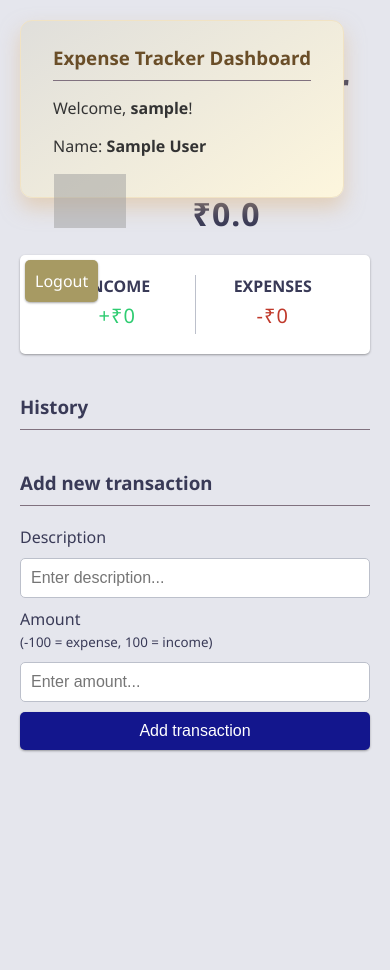
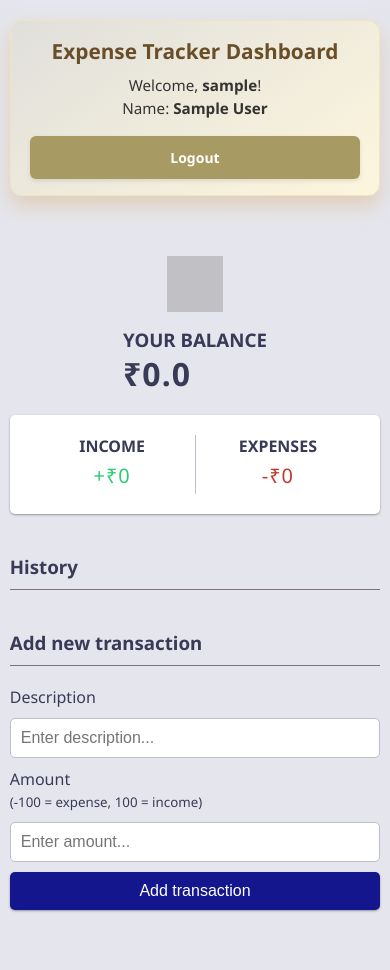
Before and after one commit to aphex18/Expense_Tracker, a Django app: page / in a window 390 px wide. Before the commit the page ends 752 px from the top, so only its background shows below. Run offline with Django 5.2, Linux system fonts and the light colour scheme; the visitor is signed in with stand-in values (Sample User, id 1); data comes from the database, SQL or seed files in the repository; data that the repository does not hold is empty; parts of the project's set-up code (start-up, migrations or seed data) failed here and were passed over; grey boxes are pictures that could not be loaded.

Commit message:
Refactor dashboard layout with new card styling and improved structure

```diff
--- a/public/static/css/main.css
+++ b/public/static/css/main.css
@@ -211,3 +211,90 @@ input[type="number"] {
 .notification-container p {
   margin: 0;
 }
+/* Dashboard Card Styling */
+.dashboard-card {
+  display: flex;
+  justify-content: space-between;
+  align-items: center;
+  width: 100%;
+  max-width: 800px;
+  margin: 20px auto 30px;
+  padding: 1.5rem 2rem;
+  background: linear-gradient(145deg, #e0dfdb, #fdf6dd);
+  border-radius: 12px;
+  box-shadow: 0 10px 20px rgba(222, 184, 135, 0.5);
+  border: 1px solid #f1e3c4;
+  color: #333;
+  font-family: 'Segoe UI', 'Arial', sans-serif;
+}
+
+.dashboard-info h3 {
+  margin: 0 0 10px 0;
+  color: #6a4e28;
+  font-size: 1.3rem;
+  border: none;
+  padding: 0;
+}
+
+.dashboard-info p {
+  margin: 3px 0;
+  font-size: 0.95rem;
+  color: #333;
+}
+
+.logout-btn {
+  background-color: #a79a63;
+  color: white;
+  padding: 12px 24px;
+  text-decoration: none;
+  border-radius: 6px;
+  font-weight: bold;
+  transition: background-color 0.2s ease;
+  box-shadow: 0 2px 4px rgba(0, 0, 0, 0.1);
+  font-size: 14px;
+}
+
+.logout-btn:hover {
+  background-color: #8b7f53;
+}
+
+/* Mobile Responsive */
+@media (max-width: 768px) {
+  .dashboard-card {
+    width: 90%;
+    flex-direction: column;
+    text-align: center;
+    gap: 15px;
+    padding: 1.2rem 1.5rem;
+  }
+
+  .logout-btn {
+    width: 100%;
+    text-align: center;
+  }
+
+  .container {
+    width: 90%;
+  }
+}
+
+@media (max-width: 480px) {
+  .dashboard-card {
+    width: 95%;
+    padding: 1rem 1.2rem;
+  }
+
+  .container {
+    width: 95%;
+  }
+
+  .header {
+    flex-direction: column;
+    gap: 15px;
+  }
+
+  .header img {
+    width: 3.5rem;
+    height: 3.5rem;
+  }
+}
--- a/tracker/templates/index.html
+++ b/tracker/templates/index.html
@@ -1,38 +1,25 @@
 {% extends "base.html"%}
 {% load static %}
 {% block start %}
-<h1 style="font-size: 38px"><b>Expense Tracker</b></h1>
-<aside style="position: absolute; top: 250px; left: 25px;
-              transition: background-color 0.2s ease;">
-  <a class="btn" href="{% url 'logout_view' %}" style="text-decoration: none; background-color: #a79a63;">Logout</a>
-</aside>
- <div style="
-    font-family: 'Segoe UI', 'Arial', sans-serif;
-    position: absolute;
-    top: 20px;
-    left: 20px;
-    padding: 1.5rem 2rem;
-    background: linear-gradient(145deg, #e0dfdb, #fdf6dd);
-    border-radius: 12px;
-    box-shadow: 0 10px 20px rgba(222, 184, 135, 0.5);
-    border: 1px solid #f1e3c4;
-    color: #333;
-    min-width: 280px;
-  ">
-    <h3 style="margin-top: 0; color: #6a4e28;">Expense Tracker Dashboard</h3>
+
+<div class="dashboard-card">
+  <div class="dashboard-info">
+    <h3>Expense Tracker Dashboard</h3>
     <p>Welcome, <strong>{{ request.user.username }}</strong>!</p>
     <p>Name: <strong>{{ request.user.first_name }} {{ request.user.last_name }}</strong></p>
   </div>
+  <a class="logout-btn" href="{% url 'logout_view' %}">Logout</a>
+</div>
+
 <div class="container">
   <div class="header">
     <img src="https://i.ibb.co/jfScDTC/budget.png" alt="Expense Tracker" />
     <div class="balance-container">
       <h2>Your Balance</h2>
-      <h2 id="balance" class="balance">
-        ₹{{current_balance.current_balance}}
-      </h2>
+      <h2 id="balance" class="balance">₹{{current_balance.current_balance}}</h2>
     </div>
   </div>
+
   <div class="inc-exp-container">
     <div>
       <h4>Income</h4>
@@ -43,17 +30,16 @@
       <p id="money-minus" class="money minus">-₹{{expense}}</p>
     </div>
   </div>
+
   <h3>History</h3>
-
   <ul id="list" class="list">
     {% for transaction in transactions %}
-
     <li class="{% if transaction.expense_type == 'DEBIT' %} minus {% else %} plus {% endif %}">
-      {{transaction.description}} <span> {{transaction.amount}} </span>
+      {{transaction.description}} <span>{{transaction.amount}}</span>
       <a class="delete-btn" href="{% url 'delete_transaction' transaction.id %}">
-        <i class="fas fa-trash-alt"></i></a>
+        <i class="fas fa-trash-alt"></i>
+      </a>
     </li>
-
     {% endfor %}
   </ul>
 
@@ -65,17 +51,15 @@
       <input type="text" name="description" id="text" placeholder="Enter description..." />
     </div>
     <div class="form-control">
-      <label for="amount">Amount <br />
-        <small>(-100 = expense, 100 = income)</small></label>
+      <label for="amount">Amount <br /><small>(-100 = expense, 100 = income)</small></label>
       <input type="number" name="amount" id="amount" placeholder="Enter amount..." />
     </div>
     <button class="btn" type="submit">Add transaction</button>
   </form>
 </div>
-<!-- Notification -->
+
 <div class="notification-container" id="notification">
   <p>Please add a description and amount</p>
 </div>
 
-
 {% endblock %}
```
